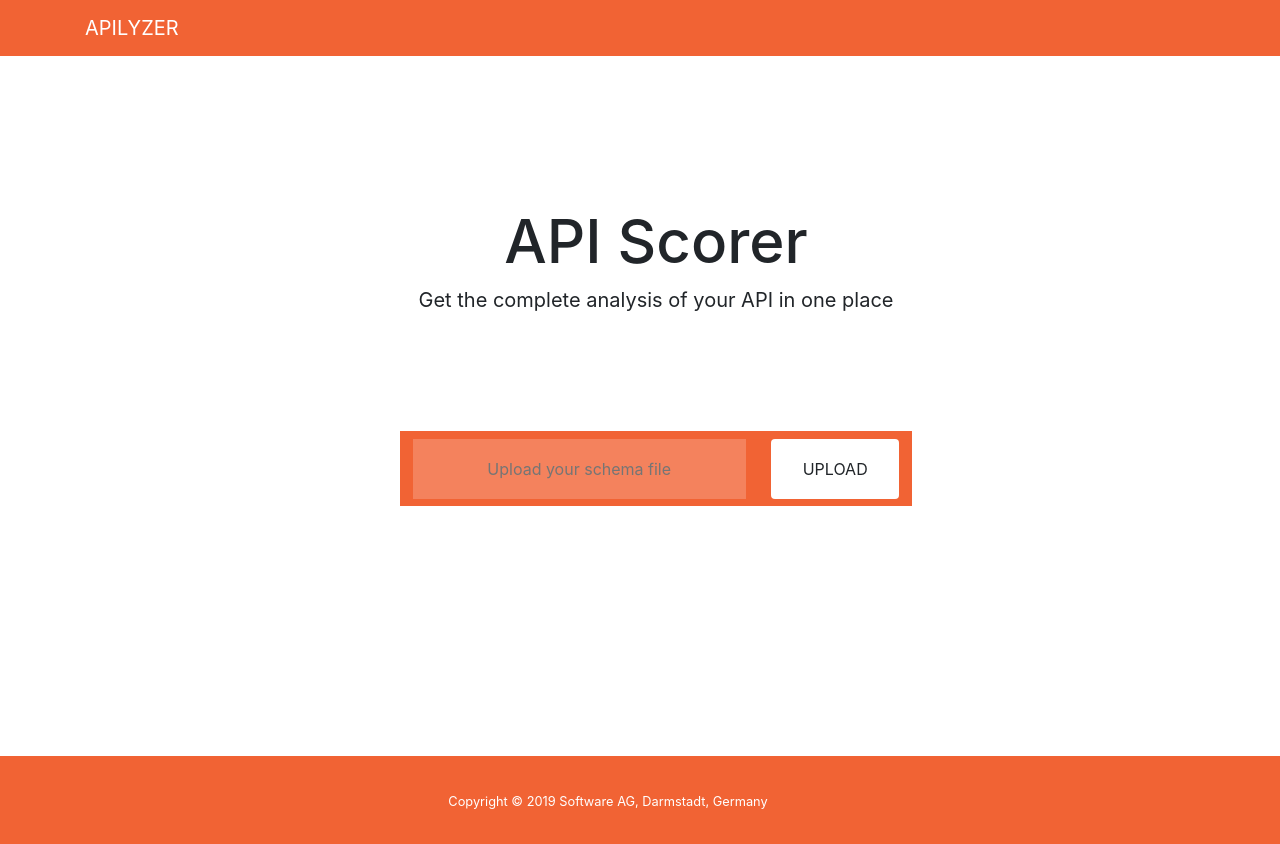
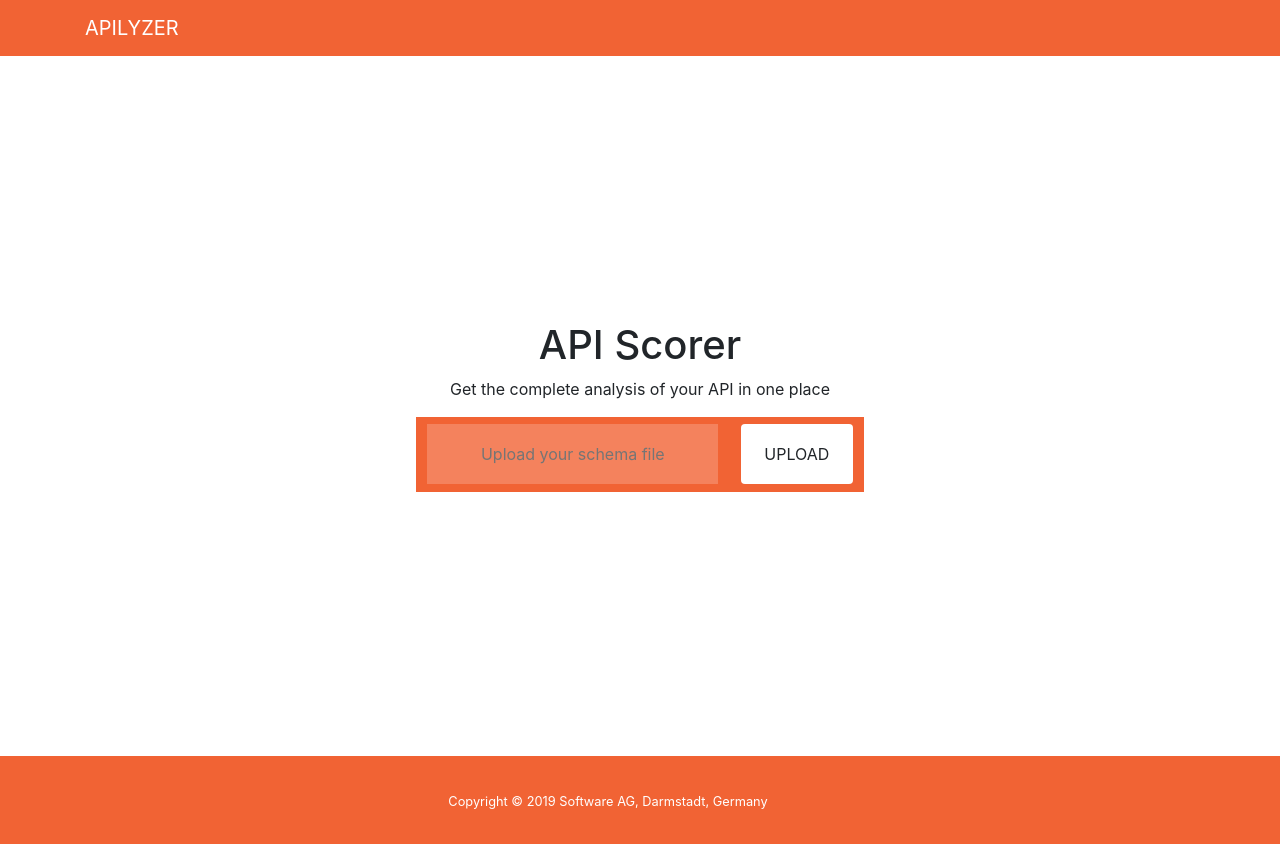
Before and after one commit to azarfaiz/Apilyzer, an Angular app: page / in a window 1280 px wide. Built offline with nearby package versions, Linux system fonts and the light colour scheme.

Commit message:
simplified design

```diff
--- a/src/app/base/home/home.component.html
+++ b/src/app/base/home/home.component.html
@@ -1,12 +1,8 @@
 <div class="contentHeight">
-
-  <div class="homeHeader d-flex flex-column align-items-center justify-content-end">
-    <h1>API Scorer</h1>
-    <p>Get the complete analysis of your API in one place</p>
-  </div>
+  <h1>API Scorer</h1>
+  <p>Get the complete analysis of your API in one place</p>
   <div class="fileUploadDiv d-flex align-items-center justify-content-around">
     <input type="text" class="uploadInput" placeholder="Upload your schema file">
     <button class="btn uploadButton">UPLOAD</button>
   </div>
-
 </div>
--- a/src/app/base/home/home.component.scss
+++ b/src/app/base/home/home.component.scss
@@ -1,28 +1,16 @@
 .contentHeight{
   height: calc(100vh - 100px);
   overflow-y: auto;
-  //margin-top: 70px;
-}
-
-.homeHeader{
-  margin: 100px 400px;
-  width: 40%;
-  height: 175px;
-}
-
-.homeHeader h1 {
-  font-size: 60px;
-}
-
-.homeHeader p {
-  font-size: 20px;
+  display: flex;
+  flex-direction: column;
+  justify-content: center;
+  align-items: center;
 }
 
 .fileUploadDiv{
-  margin: 75px 400px;
-  width: 40%;
+  background-color: #F16334;
+  width: 35%;
   height: 75px;
-  background-color: #F16334;
 }
 
 .uploadButton{
```
